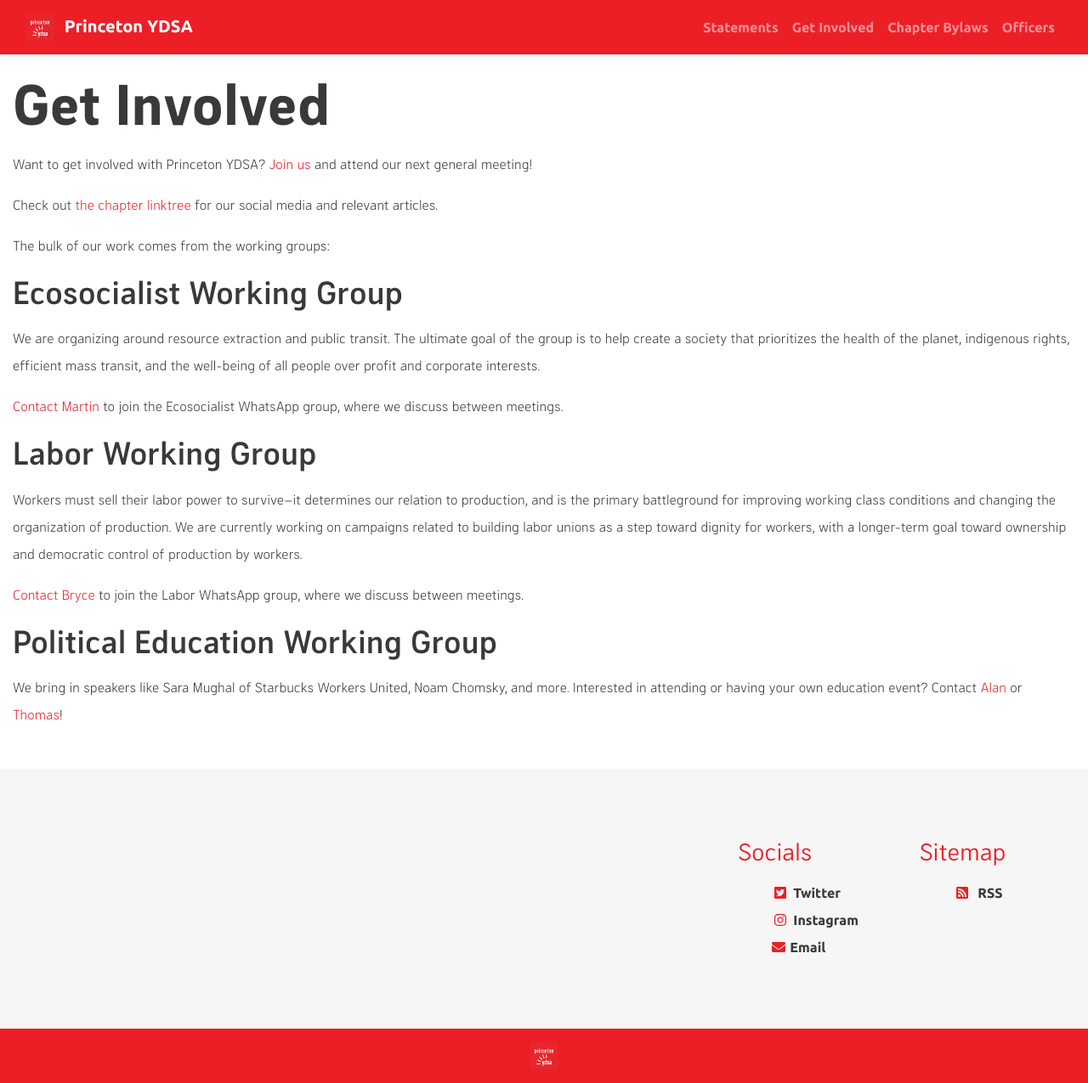
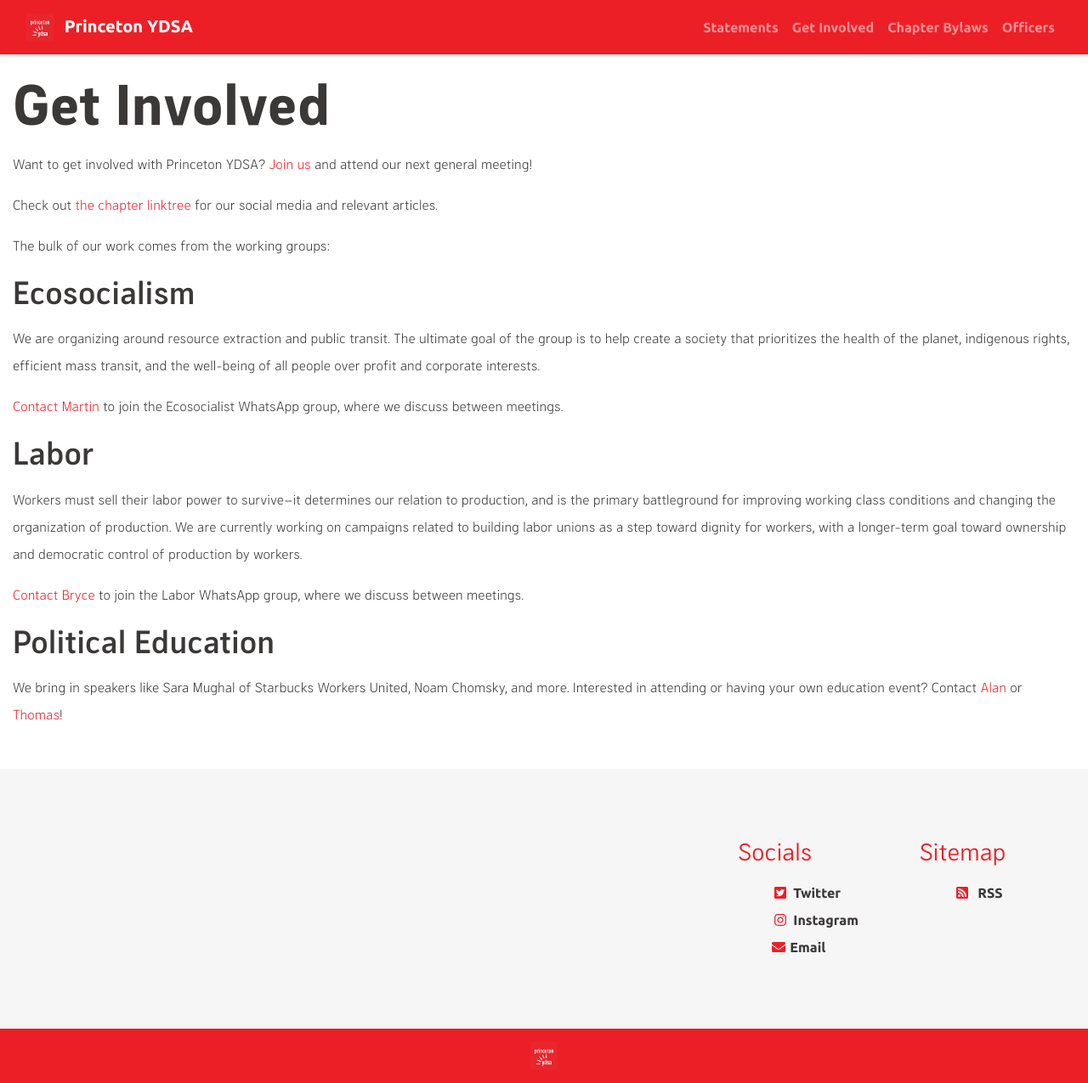
Before and after one commit to centralnjdsa-ntc/princetonydsa.github.io, a Jekyll site: the page built from _pages/get-involved.md, in a window 1280 px wide. Shown: the whole page at 85% size. Built offline with Jekyll 4.4.1, drawn with Linux system fonts in a browser that asks for light colours.

Commit message:
Update get-involved.md

```diff
--- a/_pages/get-involved.md
+++ b/_pages/get-involved.md
@@ -10,18 +10,18 @@
 
 The bulk of our work comes from the working groups:
 
-### Ecosocialist Working Group
+### Ecosocialism
 
 We are organizing around resource extraction and public transit. The ultimate goal of the group is to help create a society that prioritizes the health of the planet, indigenous rights, efficient mass transit, and the well-being of all people over profit and corporate interests.
 
 [Contact Martin](mailto:mmastnak@princeton.edu) to join the Ecosocialist WhatsApp group, where we discuss between meetings.
 
-### Labor Working Group
+### Labor
 
 Workers must sell their labor power to survive--it determines our relation to production, and is the primary battleground for improving working class conditions and changing the organization of production. We are currently working on campaigns related to building labor unions as a step toward dignity for workers, with a longer-term goal toward ownership and democratic control of production by workers.
 
 [Contact Bryce](mailto:brycespringfield@princeton.edu) to join the Labor WhatsApp group, where we discuss between meetings.
 
-### Political Education Working Group
+### Political Education
 
 We bring in speakers like Sara Mughal of Starbucks Workers United, Noam Chomsky, and more. Interested in attending or having your own education event? Contact [Alan](mailto:ap3169@princeton.edu) or [Thomas](mailto:tc6305@princeton.edu)!
```
